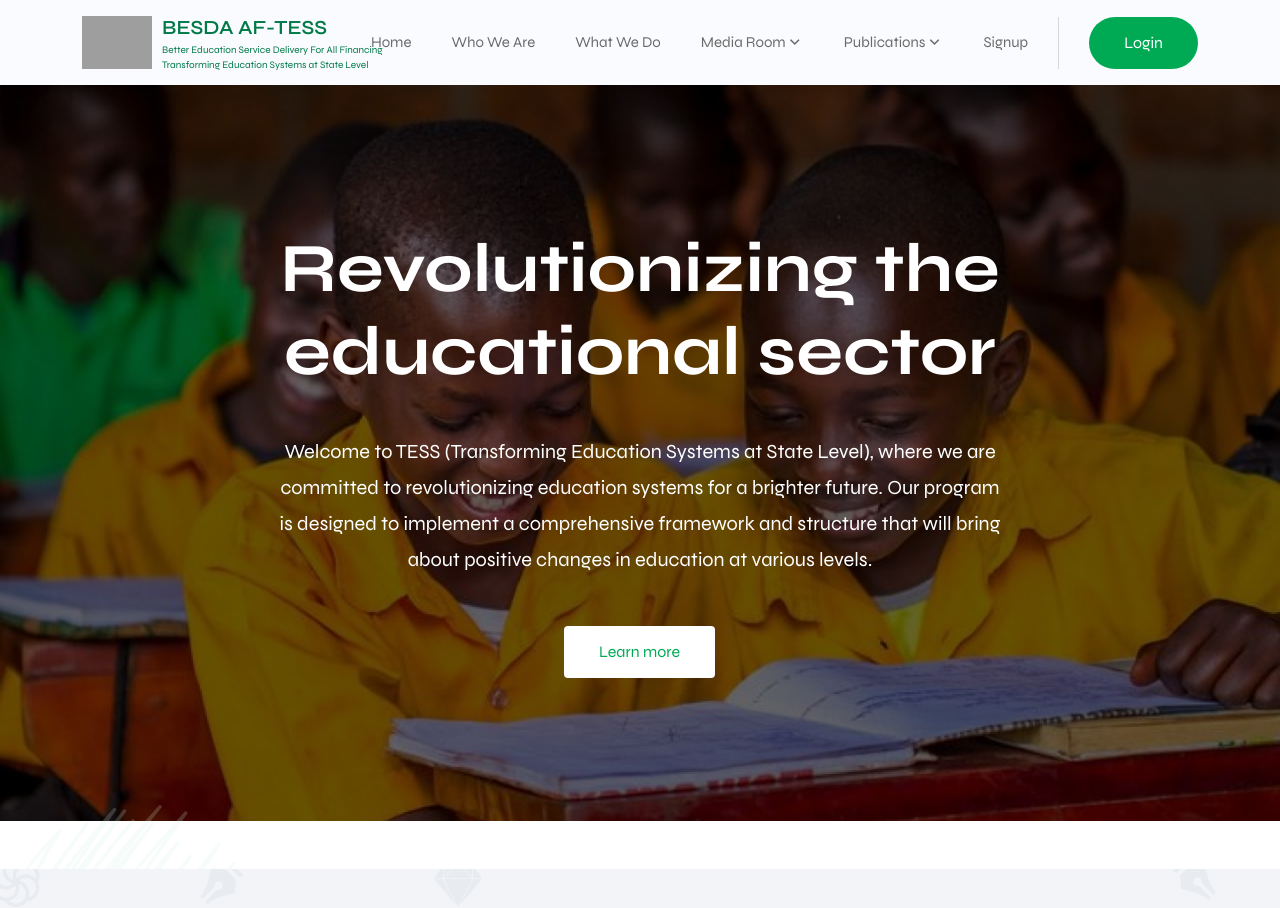
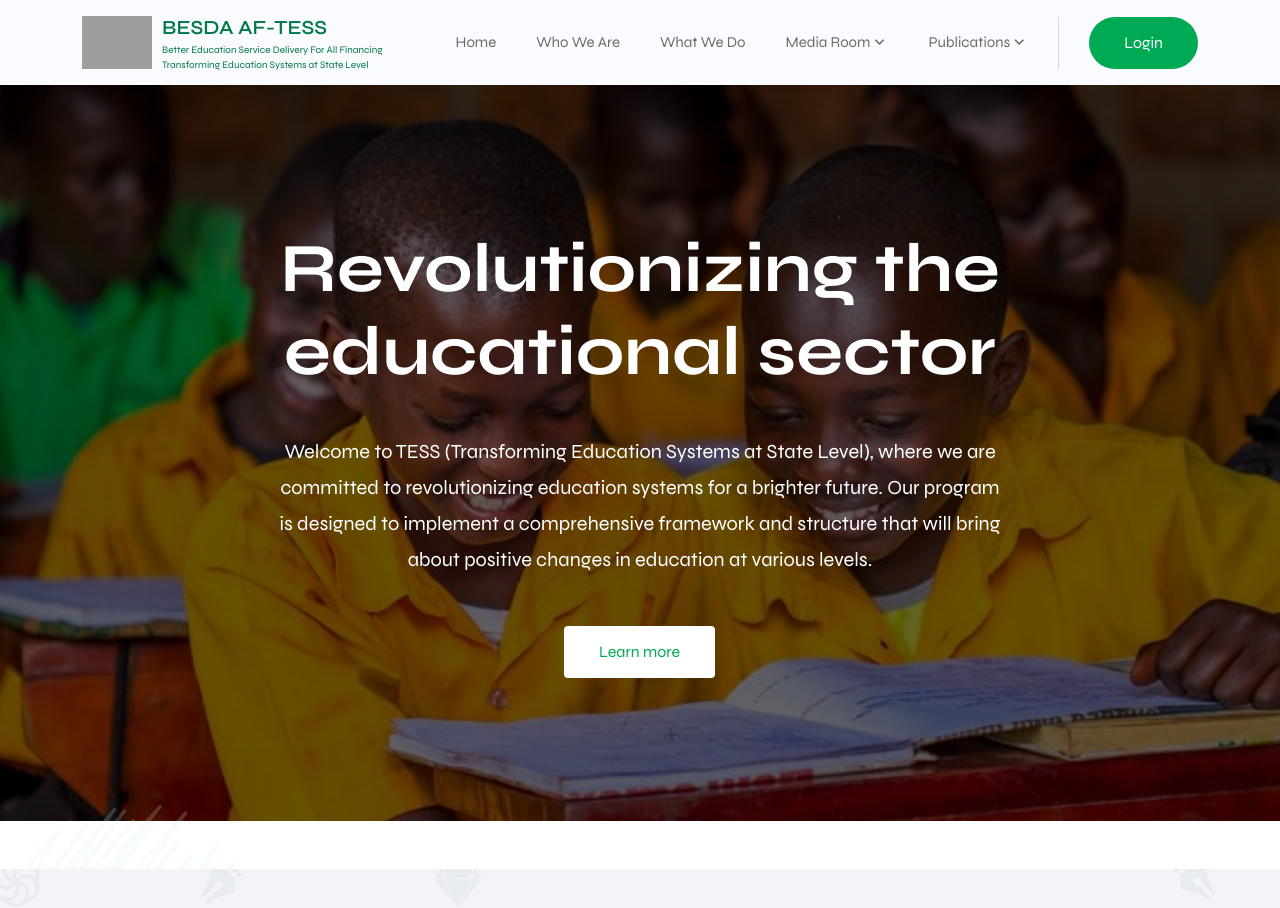
Before and after one commit to hawksworthadmin/tess-website, a Next.js app: page / in a window 1280 px wide. Shown: the top 908 px of the page. Built offline with nearby package versions, Linux system fonts and the light colour scheme; grey boxes are pictures that could not be loaded.

Commit message:
fixed header

```diff
--- a/src/components/layout/Header.js
+++ b/src/components/layout/Header.js
@@ -1,5 +1,58 @@
 import Link from 'next/link'
 import React, { useState } from 'react'
+
+export const navLinks = [
+	{
+		name: 'Home',
+		url: '/',
+	},
+	{
+		name: 'Who We Are',
+		url: '/who-we-are',
+	},
+	{
+		name: 'What We Do',
+		url: '/what-we-do',
+	},
+	{
+		name: 'Media Room',
+		children: [
+			{
+				name: 'New/Press Releases',
+				url: '/media-room/press-release',
+			},
+			{
+				name: 'Video Gallery',
+				url: '/media-room/video-gallery',
+			},
+			{
+				name: 'Photo Gallery',
+				url: '/media-room/photo-gallery',
+			},
+		],
+	},
+	{
+		name: 'Publications',
+		children: [
+			{
+				name: 'Fact sheets',
+				url: '/publications/fact-sheets',
+			},
+			{
+				name: 'News Letters',
+				url: '/publications/news-letters',
+			},
+			{
+				name: 'Reports',
+				url: '/publications/reports',
+			},
+			{
+				name: 'Blog',
+				url: '/publications/blog',
+			},
+		],
+	},
+]
 
 export default function Header() {
 	const TheLogo = ({ size }) => {
@@ -31,9 +84,9 @@ export default function Header() {
 						<div className="mobile-responsive-menu mean-container">
 							<MobileMenu />
 							<div className="logo-">
-								<a href="index.html">
+								<Link href="/">
 									<TheLogo />
-								</a>
+								</Link>
 							</div>
 						</div>
 					</div>
@@ -42,9 +95,9 @@ export default function Header() {
 				<div className="desktop-nav">
 					<div className="container">
 						<nav className="navbar navbar-expand-md navbar-light">
-							<a className="navbar-brand" href="index.html">
+							<Link className="navbar-brand" href="/">
 								<TheLogo />
-							</a>
+							</Link>
 
 							<div
 								className="collapse navbar-collapse mean-menu"
@@ -52,7 +105,7 @@ export default function Header() {
 								style={{ display: 'block' }}
 							>
 								<ul className="navbar-nav">
-									<li className="nav-item">
+									{/* <li className="nav-item">
 										<Link href="/" className="nav-link fw-400">
 											Home
 										</Link>
@@ -61,40 +114,49 @@ export default function Header() {
 									<li className="nav-item">
 										<Link href="/who-we-are" className="nav-link fw-400">
 											Who We Are
-											{/* <i className="ri-arrow-down-s-line"></i> */}
 										</Link>
-
-										{/* <ul className="dropdown-menu">
-											<li className="nav-item">
-												<a href="about.html" className="nav-link">
-													What We Do
-												</a>
-											</li>
-											<li className="nav-item">
-												<a href="councilor.html" className="nav-link">
-													Councilor
-												</a>
-											</li>
-
-
-											<li className="nav-item">
-												<a href="accessibility.html" className="nav-link">
-													Accessibility
-												</a>
-											</li>
-										</ul> */}
 									</li>
 
 									<li className="nav-item">
 										<Link href="/what-we-do" className="nav-link fw-400">
 											What We Do
-											{/* <i className="ri-arrow-down-s-line"></i> */}
 										</Link>
+									</li> */}
 
+									{navLinks.map((eachLink,i) => {
+										return (
+											<>
+												<li className="nav-item">
+													<Link href={eachLink?.url || "#"} className="nav-link fw-400">
+														{eachLink?.name}
+														{eachLink?.children ? (
+															<i className="ri-arrow-down-s-line"></i>
+														) : null}
+													</Link>
 
-									</li>
+													{eachLink?.children ? (
+														<ul className="dropdown-menu">
+															{eachLink?.children?.map((val,) => {
+																return (
+																	<li className="nav-item">
+																		<Link
+																			href={val?.url}
+																			className="nav-link"
+																		>
+																			{val?.name}
+																		</Link>
+																	</li>
+																)
+															})}
 
-									<li className="nav-item">
+														</ul>
+													) : null}
+												</li>
+											</>
+										)
+									})}
+
+									{/* <li className="nav-item">
 										<a href="#" className="nav-link fw-400">
 											Media Room
 											<i className="ri-arrow-down-s-line"></i>
@@ -163,13 +225,7 @@ export default function Header() {
 												</Link>
 											</li>
 										</ul>
-									</li>
-
-									<li className="nav-item">
-										<a href="contact.html" className="nav-link fw-400">
-											Signup
-										</a>
-									</li>
+									</li> */}
 								</ul>
 
 								<div className="others-options">
@@ -190,7 +246,7 @@ export default function Header() {
 					</div>
 				</div>
 
-				<div className="others-option-for-responsive">
+				{/* <div className="others-option-for-responsive">
 					<div className="container">
 						<div className="container">
 							<div className="option-inner">
@@ -230,7 +286,7 @@ export default function Header() {
 							</div>
 						</div>
 					</div>
-				</div>
+				</div> */}
 			</div>
 		</header>
 	)
```
